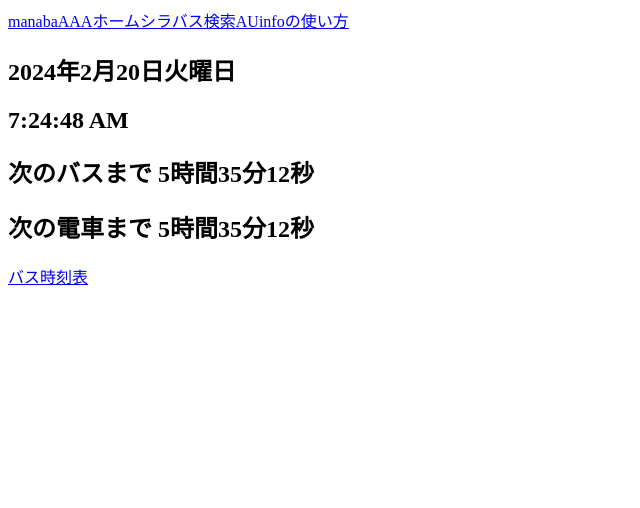
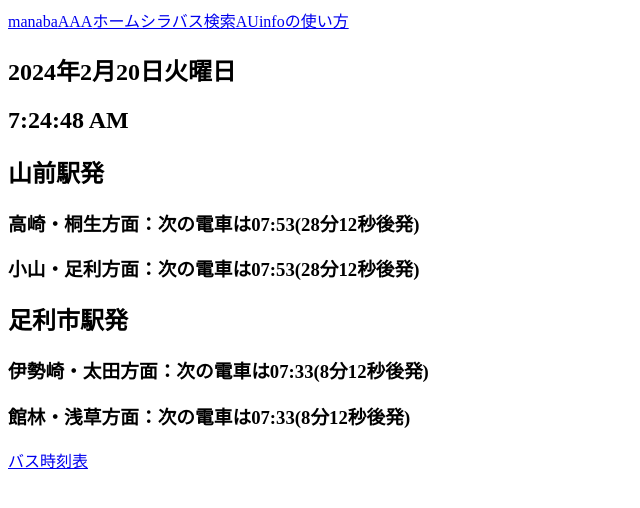
Before and after one commit to kappy0713/AUinfo, a Next.js app: page / in a window 1280 px wide. Shown: the top 508 px of the page, without its empty margins (0-640 px from the left). Built offline with nearby package versions, Linux system fonts and the light colour scheme.

Commit message:
traintimeUpdate

```diff
--- a/src/pages/index.js
+++ b/src/pages/index.js
@@ -58,6 +58,27 @@ export default function Home() {
     // 現在の日時
     const today = new Date();
 
+    // 曜日によって電車の時刻表を変更
+    let yama_taka, yama_oya, ashi_ise, ashi_tate;
+    if (today.getDay() == 0) {
+      yama_taka = sun_yama_taka_schedule;
+      yama_oya = sun_yama_oya_schedule;
+      ashi_ise = sun_ashi_ise_schedule;
+      ashi_tate = sun_ashi_tate_schedule;
+    }
+    else if (today.getDay() == 6) {
+      yama_taka = sat_yama_taka_schedule;
+      yama_oya = sat_yama_oya_schedule;
+      ashi_ise = sat_ashi_ise_schedule;
+      ashi_tate = sat_ashi_tate_schedule;
+    }
+    else {
+      yama_taka = yama_taka_schedule;
+      yama_oya = yama_oya_schedule;
+      ashi_ise = ashi_ise_schedule;
+      ashi_tate = ashi_tate_schedule;
+    }
+
     // 次のバスまでの時間を計算
     const nextBusTime = busSchedule.find(busTime => {
       const [busHour, busMinute] = busTime.split(':').map(Number);
@@ -78,30 +99,70 @@ export default function Home() {
     }
 
     // 次の電車までの時間を計算
-    const nextTrainTime = trainSchedule.find(trainTime => {
-      const [trainHour, trainMinute] = trainTime.split(':').map(Number);
-      const trainDate = new Date();
-      trainDate.setHours(trainHour, trainMinute, 0, 0);
-      return trainDate > time;
-    });
-    let traintimeDifference = '本日の電車の運行は終了しました。';
-    if (nextTrainTime) {
-      const [trainHour, trainMinute] = nextTrainTime.split(':').map(Number);
-      const nextTrainDate = new Date();
-      nextTrainDate.setHours(trainHour, trainMinute, 0, 0);
-      const diffSeconds = Math.round((nextTrainDate - time) / 1000);
-      const hours = Math.floor(diffSeconds / 3600);
-      const minutes = Math.floor((diffSeconds % 3600) / 60);
-      const seconds = diffSeconds % 60;
-      traintimeDifference = `次の電車まで ${hours}時間${minutes}分${seconds}秒`;
+    function NextTrainTime(Schedule, time) {
+      const nextTime = Schedule.find(Time => {
+        const [Hour, Minute] = Time.split(':').map(Number);
+        const currentDate = new Date();
+        currentDate.setHours(Hour, Minute, 0, 0);
+        return currentDate > time;
+      });
+
+      let timeDiff = '本日の電車の運行は終了しました。';
+
+      if (nextTime) {
+        const [Hour, Minute] = nextTime.split(':').map(Number);
+        const nextDate = new Date();
+        nextDate.setHours(Hour, Minute, 0, 0);
+        const diffSeconds = Math.round((nextDate - time) / 1000);
+        const hours = Math.floor(diffSeconds / 3600);
+        const minutes = Math.floor((diffSeconds % 3600) / 60);
+        const seconds = diffSeconds % 60;
+        if (hours == 0) {
+          timeDiff = `${minutes}分${seconds}秒`;
+        }
+        else {
+          timeDiff = `${hours}時間${minutes}分${seconds}秒`;
+        }
+      }
+      return timeDiff;
     }
+
+    const yama_taka_diff = NextTrainTime(yama_taka, time);
+    const yama_oya_diff = NextTrainTime(yama_oya, time);
+    const ashi_ise_diff = NextTrainTime(ashi_ise, time);
+    const ashi_tate_diff = NextTrainTime(ashi_tate, time);
+
+    // 次の電車の時刻表を取得
+    function NextArrivalTime(schedule, time) {
+      const nextTime = schedule.find(trainTime => {
+        const [hour, minute] = trainTime.split(':').map(Number);
+        const currentDate = new Date();
+        currentDate.setHours(hour, minute, 0, 0);
+        return currentDate > time;
+      });
+
+      if (nextTime) {
+        return `${nextTime}`;
+      } else {
+        return '本日の電車の運行は終了しました。';
+      }
+    }
+
+    const yama_taka_time= NextArrivalTime(yama_taka, time);
+    const yama_oya_time= NextArrivalTime(yama_oya, time);
+    const ashi_ise_time= NextArrivalTime(ashi_ise, time);
+    const ashi_tate_time= NextArrivalTime(ashi_tate, time);
 
     return (
       <div>
         <h2>{today.getFullYear()}年{today.getMonth()+1}月{today.getDate()}日{days[today.getDay()]}曜日</h2>
         <h2>{time.toLocaleTimeString()}</h2>
-        <h2>{bustimeDifference}</h2>
-        <h2>{traintimeDifference}</h2>
+        <h2>山前駅発</h2>
+        <h3>高崎・桐生方面：次の電車は{yama_taka_time}({yama_taka_diff}後発)</h3>
+        <h3>小山・足利方面：次の電車は{yama_oya_time}({yama_oya_diff}後発)</h3>
+        <h2>足利市駅発</h2>
+        <h3>伊勢崎・太田方面：次の電車は{ashi_ise_time}({ashi_ise_diff}後発)</h3>
+        <h3>館林・浅草方面：次の電車は{ashi_tate_time}({ashi_tate_diff}後発)</h3>
       </div>
     );
   };
```
